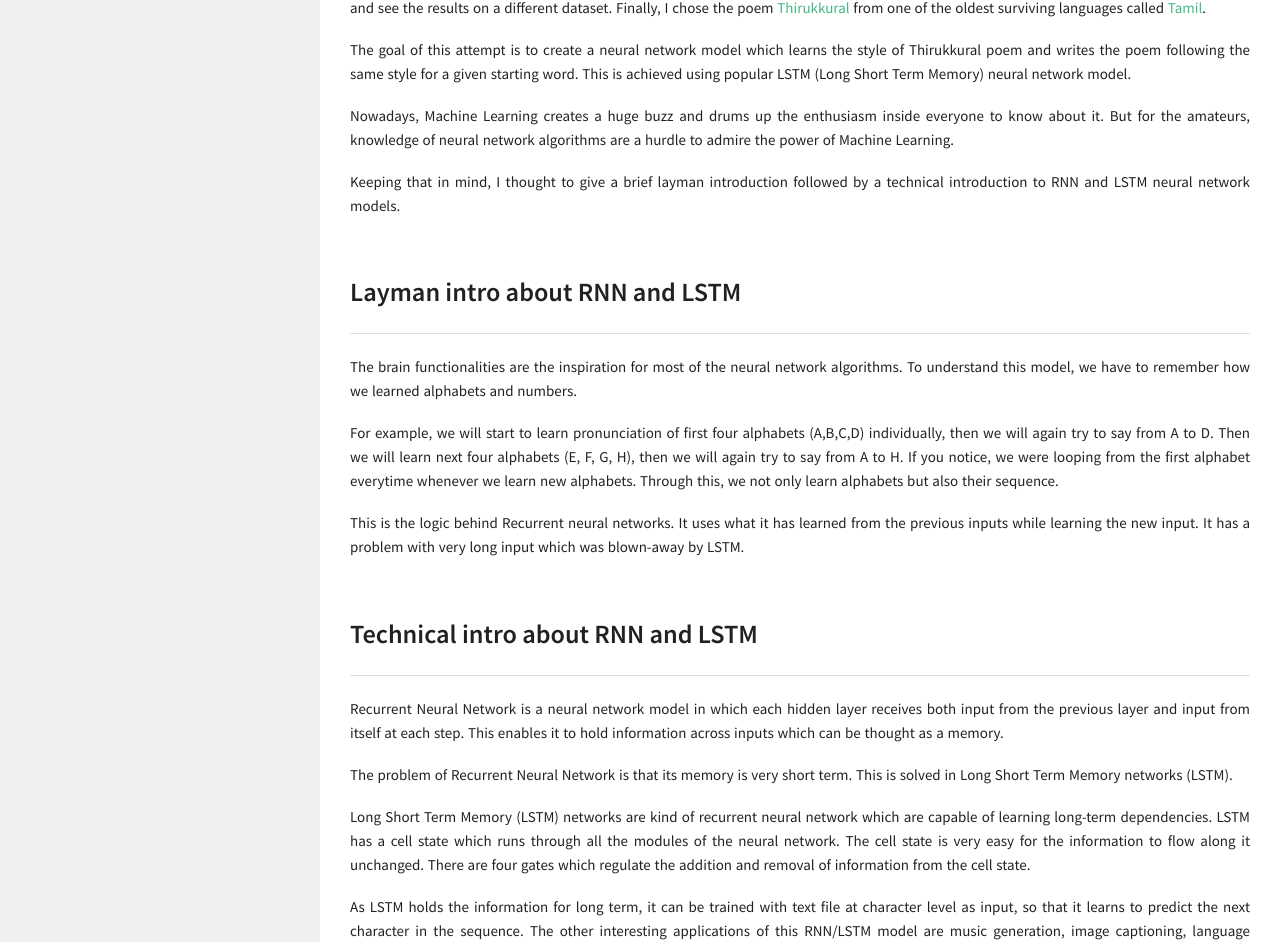
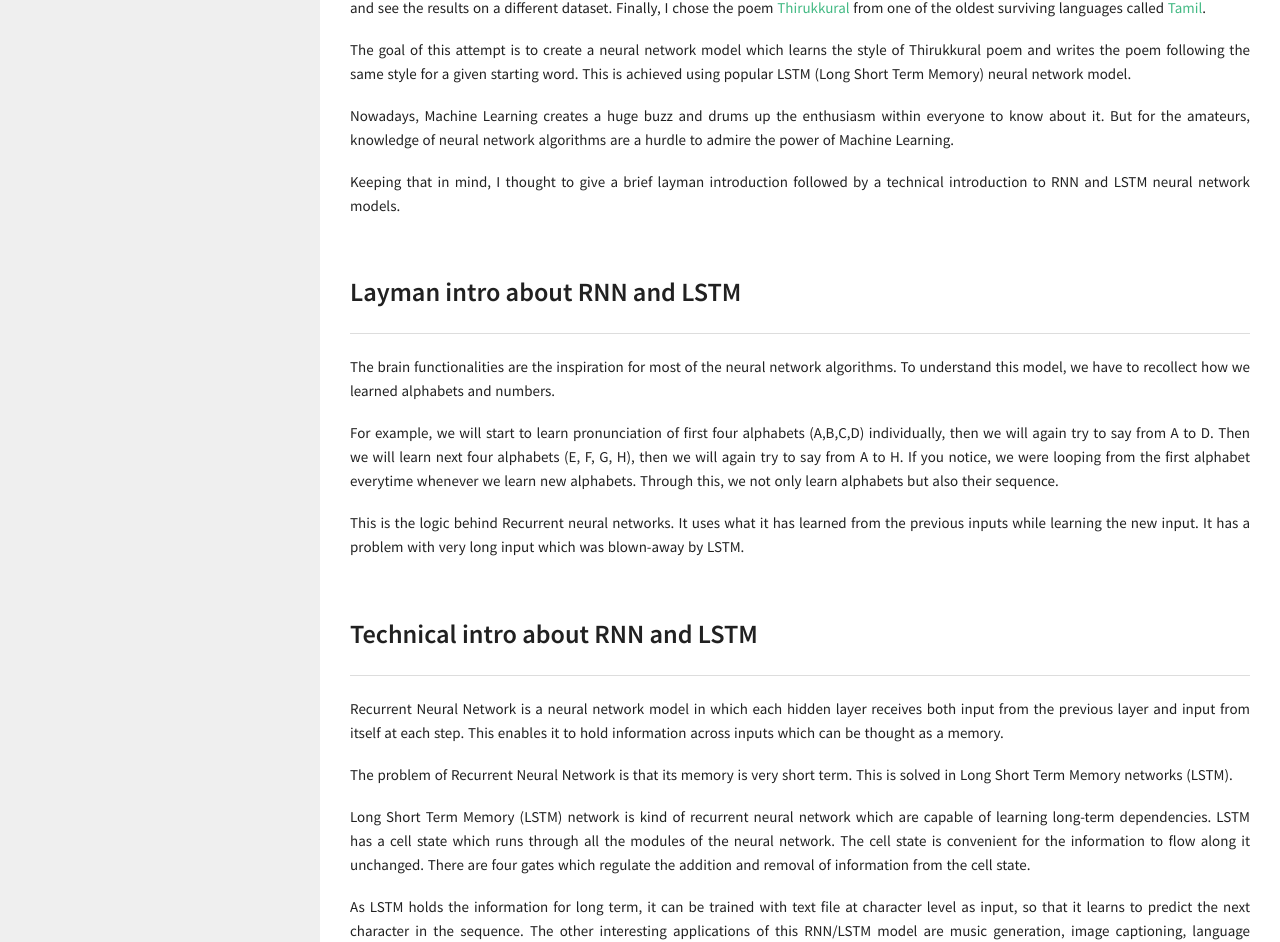
Before and after one commit to VeereshElango/veereshelango.github.io, a Jekyll site: the page built from _posts/2017-07-02-text-generation-with-thirukkural.md, in a window 1280 px wide. Shown: the part 680-1622 px from the top of the page. Built offline with Jekyll 4.4.1, drawn with Linux system fonts in a browser that asks for light colours; comment, search, counter and statistics services are not loaded; some of the changed text lies outside the part shown.

Commit message:
sasi feedback update

```diff
--- a/_posts/2017-07-02-text-generation-with-thirukkural.md
+++ b/_posts/2017-07-02-text-generation-with-thirukkural.md
@@ -19,7 +19,7 @@ The goal of this attempt is to create a neural network model which learns the st
 poem and writes the poem following the same style for a given starting word.
 This is achieved using popular LSTM (Long Short Term Memory) neural network model.
 
-Nowadays, Machine Learning creates a huge buzz and drums up the enthusiasm inside everyone to know about it. But for the amateurs, knowledge
+Nowadays, Machine Learning creates a huge buzz and drums up the enthusiasm within everyone to know about it. But for the amateurs, knowledge
 of neural network algorithms are a hurdle to admire the power of Machine Learning.
 
 Keeping that in mind, I thought to give a brief layman introduction followed by a technical introduction
@@ -28,7 +28,7 @@ Keeping that in mind, I thought to give a brief layman introduction followed by
 ## Layman intro about RNN and LSTM
 
 The brain functionalities are the inspiration for most of the neural network algorithms.
-To understand this model, we have to remember how we learned alphabets and numbers.
+To understand this model, we have to recollect how we learned alphabets and numbers.
 
 For example, we will start to learn pronunciation of first four alphabets (A,B,C,D) individually, then
   we will again try to say from A to D. Then we will learn next four alphabets (E, F, G, H), then we will again try to
@@ -45,9 +45,9 @@ input from itself at each step. This enables it to hold information across input
 The problem of Recurrent Neural Network is that its memory is very short term.
 This is solved in Long Short Term Memory networks (LSTM).
 
-Long Short Term Memory (LSTM) networks are kind of recurrent neural network which are capable of learning long-term dependencies.
+Long Short Term Memory (LSTM) network is kind of recurrent neural network which are capable of learning long-term dependencies.
 LSTM has a cell state which runs through all the modules of the neural network.
-The cell state is very easy for the information to flow along it unchanged.
+The cell state is convenient for the information to flow along it unchanged.
 There are four gates which regulate the addition and removal of information from the cell state.
 
 As LSTM holds the information for long term, it can be trained with text file at character level as input, so that it learns to predict the next character in the sequence.
```
Also changed, not shown: other parts of _posts/2017-07-02-text-generation-with-thirukkural.md (+1 -1 lines).
